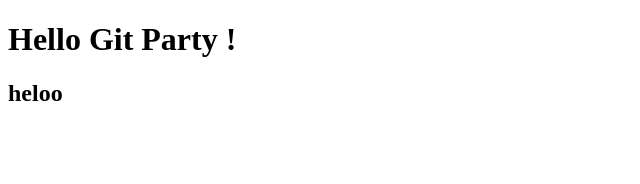
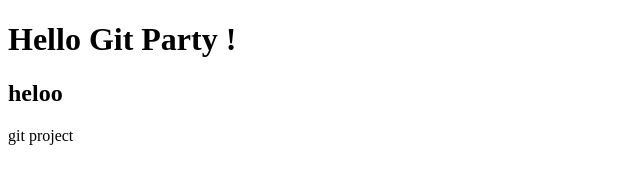
Before and after one commit to th3poet/gitworkshop, a plain HTML site: page index.html in a window 1280 px wide. Shown: the full height of the page, 0-640 px from the left. Drawn offline with Linux system fonts and the light colour scheme.

Commit message:
file modification

```diff
--- a/index.html
+++ b/index.html
@@ -13,7 +13,8 @@
     <body>
 
     	<h1>Hello Git Party ! </h1>
-<h2> heloo</h2>
+        <h2> heloo</h2>
+        <p> git project </p>
     </body>
 
 </html>
```
